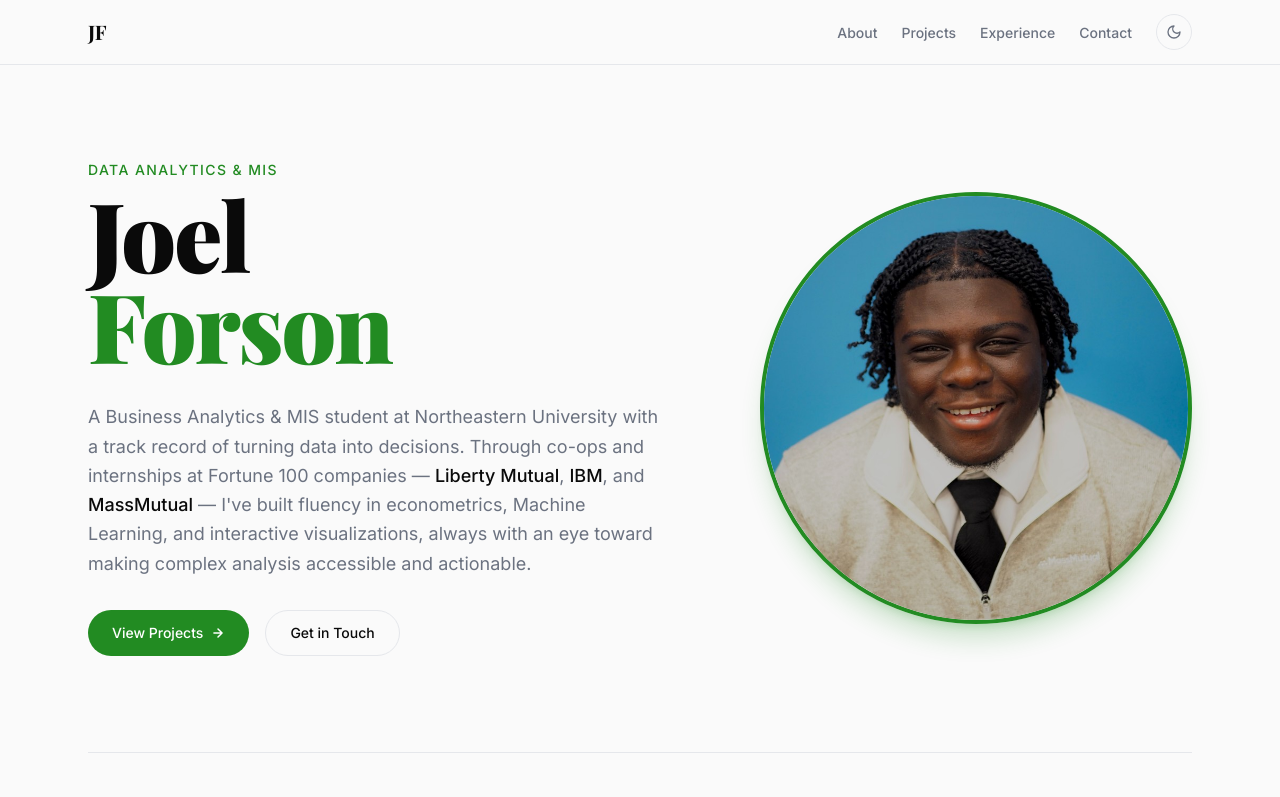
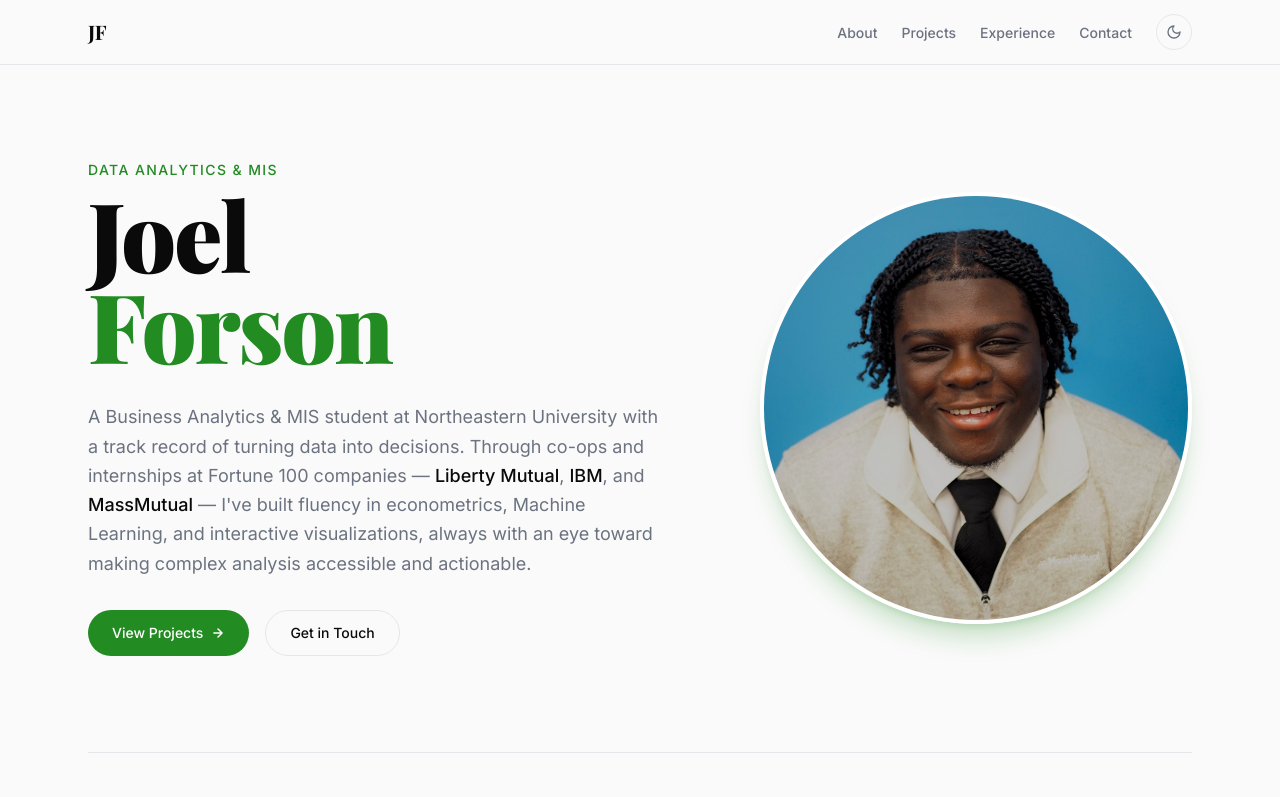
Before and after one commit to JoelForson/econ-portfolio, a Next.js app: page / in a window 1280 px wide. Shown: the top 797 px of the page. Built offline with nearby package versions, Linux system fonts and the light colour scheme.

Commit message:
Change headshot border to white
Co-Authored-By: Claude Opus 4.7 <noreply@anthropic.com>

```diff
--- a/components/Hero.tsx
+++ b/components/Hero.tsx
@@ -47,7 +47,7 @@ export function Hero() {
           </div>
 
           <div className="hidden lg:block">
-            <div className="group relative w-[27rem] h-[27rem] rounded-full overflow-hidden border-4 border-forest dark:border-forest-light shadow-xl shadow-forest/20 transition-transform duration-500 hover:scale-[1.03]">
+            <div className="group relative w-[27rem] h-[27rem] rounded-full overflow-hidden border-4 border-white shadow-xl shadow-forest/20 transition-transform duration-500 hover:scale-[1.03]">
               <Image
                 src="/headshot.jpg"
                 alt="Joel Forson"
```
